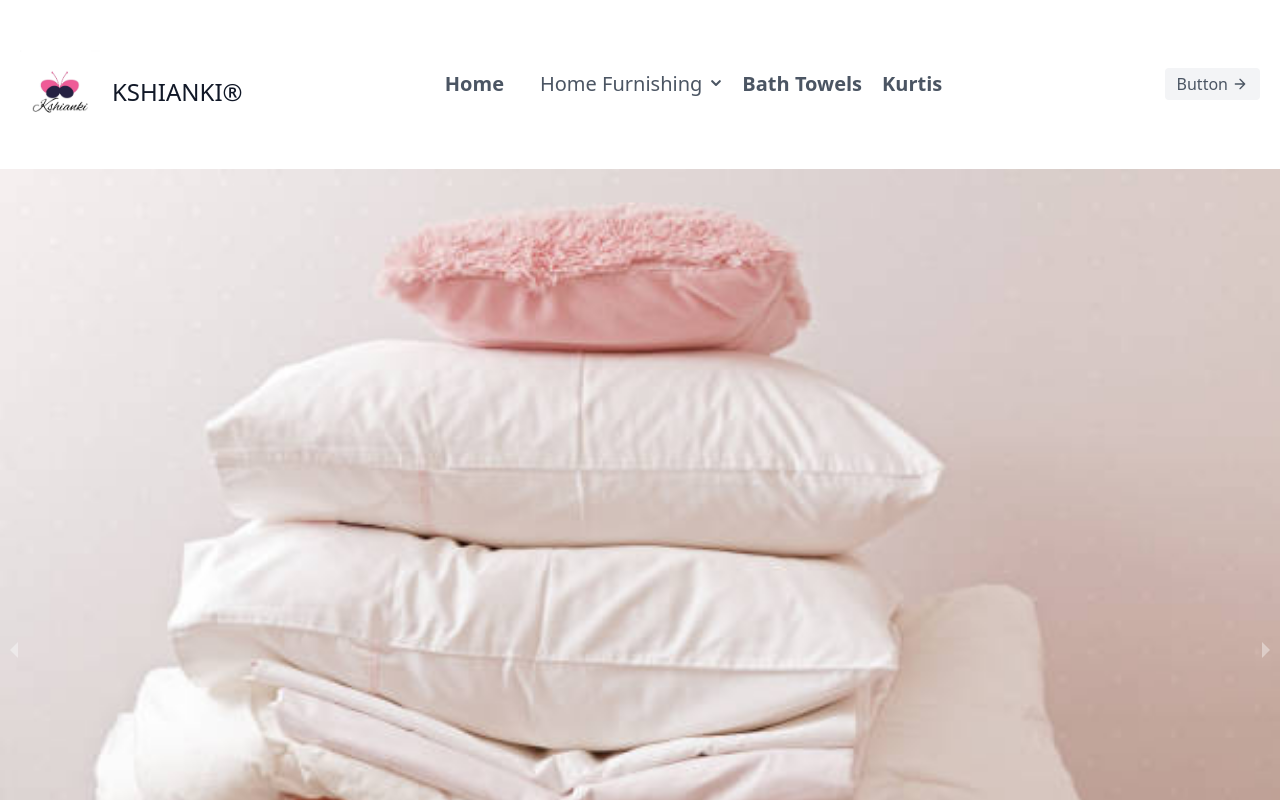
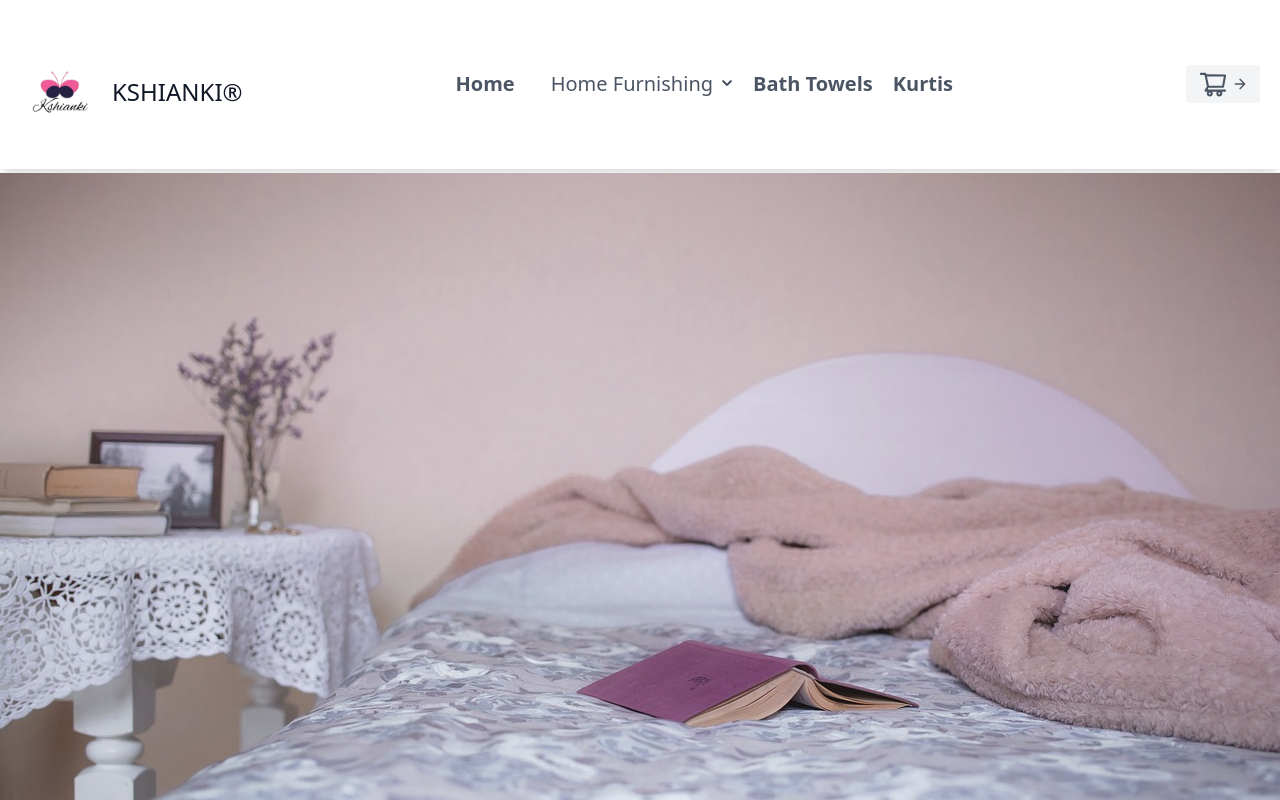
Before and after one commit to GeForceGroot/kshianki, a Next.js app: page / in a window 1280 px wide. Shown: the top 800 px of the page. Built offline with nearby package versions, Linux system fonts and the light colour scheme; grey boxes are pictures that could not be loaded.

Commit message:
welcome 12

```diff
--- a/components/Navbar.js
+++ b/components/Navbar.js
@@ -2,6 +2,7 @@ import React from 'react'
 import { useState } from 'react'
 import Link from 'next/link'
 import Image from 'next/image'
+import { AiOutlineShoppingCart } from 'react-icons/ai'
 
 const Navbar = () => {
     const [isOpen, setIsOpen] = useState(false);
@@ -33,7 +34,7 @@ const Navbar = () => {
 
     return (
         <>
-            <header className="text-gray-600 body-font">
+            <header className="text-gray-600 body-font shadow-lg mb-1">
                 <div className="container mx-auto flex flex-wrap p-5 flex-col md:flex-row items-center">
                     <span className="flex title-font font-medium items-center text-gray-900 mb-4 md:mb-0">
                         <Link href='/'>
@@ -42,7 +43,7 @@ const Navbar = () => {
                         <span className="ml-3 mt-4 text-2xl">KSHIANKI®</span>
                     </span>
                     <nav className="md:ml-auto md:mr-auto flex flex-wrap items-center text-base justify-center">
-                        <a className="mr-5 hover:text-black-700 text-xl font-semibold">Home</a>
+                        <a className="mr-5 hover:text-black-700 text-xl font-semibold" href='/'>Home</a>
                         <a>
                             <div className="relative inline-block text-left">
                                 <button
@@ -90,55 +91,55 @@ const Navbar = () => {
                                             {isNestedOpen && (
                                                 <div className="pl-6">
                                                     <a
-                                                        href="#"
+                                                        href="/homeFurnishing/singleBedSheets"
                                                         className="block px-4 py-2 text-m leading-5 text-gray-700 hover:bg-blue-500 hover:text-white focus:outline-none focus:bg-blue-500 focus:text-white"
                                                     >
                                                         Single Bedsheet
                                                     </a>
                                                     <a
-                                                        href="#"
+                                                        href="/homeFurnishing/doubleBedSheet"
                                                         className="block px-4 py-2 text-m leading-5 text-gray-700 hover:bg-blue-500 hover:text-white focus:outline-none focus:bg-blue-500 focus:text-white"
                                                     >
                                                         Double Bedsheet
                                                     </a>
                                                     <a
-                                                        href="#"
+                                                        href="/homeFurnishing/pureCottonBedSheet"
                                                         className="block px-4 py-2 text-m leading-5 text-gray-700 hover:bg-blue-500 hover:text-white focus:outline-none focus:bg-blue-500 focus:text-white"
                                                     >
                                                         Pure Cotton Bedsheet
                                                     </a>
                                                     <a
-                                                        href="#"
+                                                        href="/homeFurnishing/kidsSpecialKingSizeBedSheets"
                                                         className="block px-4 py-2 text-m leading-5 text-gray-700 hover:bg-blue-500 hover:text-white focus:outline-none focus:bg-blue-500 focus:text-white"
                                                     >
                                                         Kid's Special King Size Bedsheet
                                                     </a>
                                                     <a
-                                                        href="#"
+                                                        href="/homeFurnishing/"
                                                         className="block px-4 py-2 text-m leading-5 text-gray-700 hover:bg-blue-500 hover:text-white focus:outline-none focus:bg-blue-500 focus:text-white"
                                                     >
                                                         King Size Elastic/Fitted Bedsheet
                                                     </a>
                                                     <a
-                                                        href="#"
+                                                        href="/homeFurnishing/kingSizeElaticFittedBedSheet"
                                                         className="block px-4 py-2 text-m leading-5 text-gray-700 hover:bg-blue-500 hover:text-white focus:outline-none focus:bg-blue-500 focus:text-white"
                                                     >
                                                         Super King Size Bedsheet
                                                     </a>
                                                     <a
-                                                        href="#"
+                                                        href="/homeFurnishing/superKingSizeBedSheets"
                                                         className="block px-4 py-2 text-m leading-5 text-gray-700 hover:bg-blue-500 hover:text-white focus:outline-none focus:bg-blue-500 focus:text-white"
                                                     >
                                                         Book Folding Bedsheet Set
                                                     </a>
                                                     <a
-                                                        href="#"
+                                                        href="/homeFurnishing/bedCover"
                                                         className="block px-4 py-2 text-m leading-5 text-gray-700 hover:bg-blue-500 hover:text-white focus:outline-none focus:bg-blue-500 focus:text-white"
                                                     >
                                                         Bed Covers
                                                     </a>
                                                     <a
-                                                        href="#"
+                                                        href="/homeFurnishing/winterBedSheets"
                                                         className="block px-4 py-2 text-m leading-5 text-gray-700 hover:bg-blue-500 hover:text-white focus:outline-none focus:bg-blue-500 focus:text-white"
                                                     >
                                                         Winter Bedsheets
@@ -170,19 +171,19 @@ const Navbar = () => {
                                             {isNestedOpen1 && (
                                                 <div className="pl-6">
                                                     <a
-                                                        href="#"
+                                                        href="/cushions/cushionFillers"
                                                         className="block px-4 py-2 text-m leading-5 text-gray-700 hover:bg-blue-500 hover:text-white focus:outline-none focus:bg-blue-500 focus:text-white"
                                                     >
                                                         Cushion Fillers
                                                     </a>
                                                     <a
-                                                        href="#"
+                                                        href="/cushions/cushionCover"
                                                         className="block px-4 py-2 text-m leading-5 text-gray-700 hover:bg-blue-500 hover:text-white focus:outline-none focus:bg-blue-500 focus:text-white"
                                                     >
                                                         Cushion Cover
                                                     </a>
                                                     <a
-                                                        href="#"
+                                                        href="/cushions/cushionCoversWithFillers"
                                                         className="block px-4 py-2 text-m leading-5 text-gray-700 hover:bg-blue-500 hover:text-white focus:outline-none focus:bg-blue-500 focus:text-white"
                                                     >
                                                         Cushion Covers With Fillers
@@ -214,19 +215,19 @@ const Navbar = () => {
                                             {isNestedOpen2 && (
                                                 <div className="pl-6">
                                                     <a
-                                                        href="#"
+                                                        href="/table/tableRunner"
                                                         className="block px-4 py-2 text-m leading-5 text-gray-700 hover:bg-blue-500 hover:text-white focus:outline-none focus:bg-blue-500 focus:text-white"
                                                     >
                                                         Table Runner
                                                     </a>
                                                     <a
-                                                        href="#"
+                                                        href="/table/tableCover"
                                                         className="block px-4 py-2 text-m leading-5 text-gray-700 hover:bg-blue-500 hover:text-white focus:outline-none focus:bg-blue-500 focus:text-white"
                                                     >
                                                         Table Cover
                                                     </a>
                                                     <a
-                                                        href="#"
+                                                        href="/table/tableMats"
                                                         className="block px-4 py-2 text-m leading-5 text-gray-700 hover:bg-blue-500 hover:text-white focus:outline-none focus:bg-blue-500 focus:text-white"
                                                     >
                                                         Table Mats
@@ -290,7 +291,7 @@ const Navbar = () => {
                         <a className="mr-5 hover:text-black-700 font-semibold text-xl">Bath Towels</a>
                         <a className="mr-5 hover:text-black-700 font-semibold text-xl">Kurtis</a>
                     </nav>
-                    <button className="inline-flex items-center bg-gray-100 border-0 py-1 px-3 focus:outline-none hover:bg-gray-200 rounded text-base mt-4 md:mt-0">Button
+                    <button className="inline-flex items-center bg-gray-100 border-0 py-1 px-3 focus:outline-none hover:bg-gray-200 rounded text-3xl mt-4 md:mt-0 "><AiOutlineShoppingCart />
                         <svg fill="none" stroke="currentColor" strokeLinecap="round" strokeLinejoin="round" strokeWidth="2" className="w-4 h-4 ml-1" viewBox="0 0 24 24">
                             <path d="M5 12h14M12 5l7 7-7 7"></path>
                         </svg>
--- a/package.json
+++ b/package.json
@@ -15,6 +15,7 @@
     "react": "18.2.0",
     "react-carousel-minimal": "^1.4.1",
     "react-dom": "18.2.0",
+    "react-icons": "^4.10.1",
     "react-responsive-carousel": "^3.2.23",
     "tailwindcss": "^3.3.2"
   }
--- a/pages/mid.js
+++ b/pages/mid.js
@@ -2,28 +2,11 @@ import React from 'react'
 import { Carousel } from 'react-responsive-carousel';
 import 'react-responsive-carousel/lib/styles/carousel.min.css';
 
+
 const Mid = () => {
     return (
         <>
-            <Carousel
-                showThumbs={false} // Hide thumbnail navigation
-                showStatus={false} // Hide status indicator
-                infiniteLoop // Enable infinite looping
-                autoPlay // Enable automatic slide transitions
-                interval={5000} // Set interval to 5 seconds
-                stopOnHover={false} // Continue autoplay on hover
-                transitionTime={500} // Set transition duration to 0.5 seconds
-            >
-                <div>
-                    <img src="/mid.jpg" alt="Slide 1" className="w-full" />
-                </div>
-                <div>
-                    <img src="/Slide.jpg" alt="Slide 2" className="w-full" />
-                </div>
-                <div>
-                    <img src="/Slide3.jpg" alt="Slide 3" className="w-full" />
-                </div>
-            </Carousel>
+            <img src="/mid.jpg" alt="Slide 1" className="w-full" />
         </>
     )
 }
```
Also changed, not shown: 1 other file (tests, documents, lock files or other folders).
